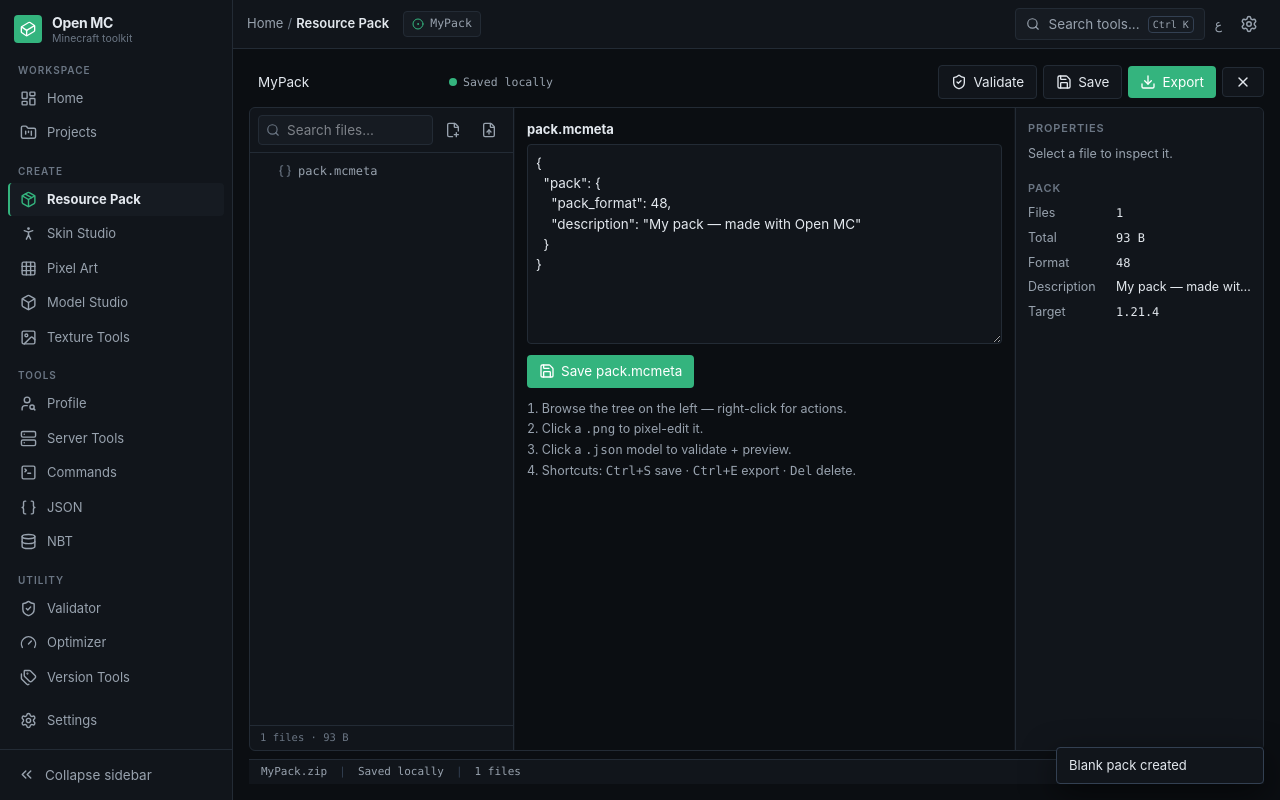
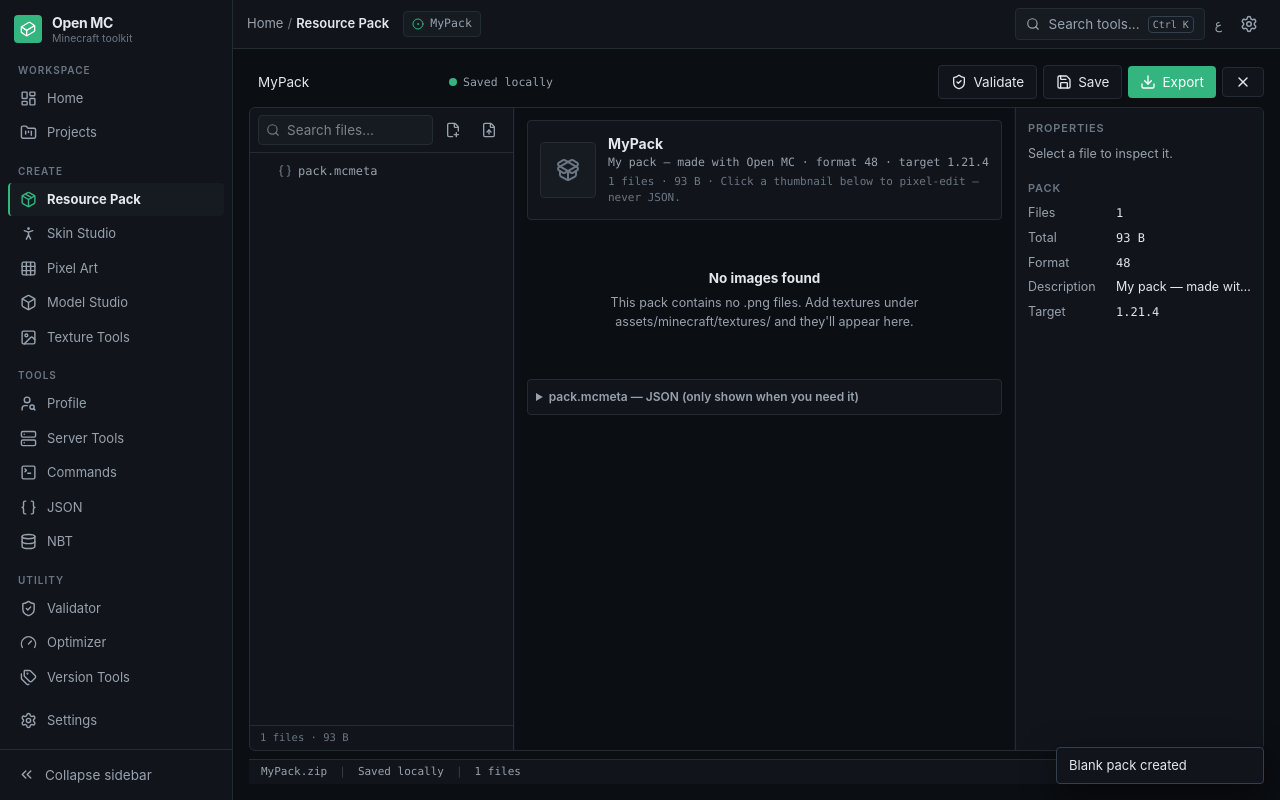
Before and after one commit to xhskabdvjdock/Open-MC, a Next.js app: page /resource-pack in a window 1280 px wide. Both pictures are taken after a click on the button "New blank pack". Built offline with nearby package versions, Linux system fonts and the light colour scheme.

Commit message:
Resource Pack: show textures gallery by default, auto-expand texture folders, fix PNG editor priority (no more JSON for drawings)

```diff
--- a/app/resource-pack/page.tsx
+++ b/app/resource-pack/page.tsx
@@ -87,7 +87,7 @@
   const [editKey, setEditKey] = useState(0);
   const [dirty, setDirty] = useState(false);
   const [zoom, setZoom] = useState(8);
-  const [expanded, setExpanded] = useState<Set<string>>(new Set(["assets", "assets/minecraft"]));
+  const [expanded, setExpanded] = useState<Set<string>>(new Set(["assets", "assets/minecraft", "assets/minecraft/textures"]));
   const [treeQuery, setTreeQuery] = useState("");
   const [ctx, setCtx] = useState<{ x: number; y: number; path: string; isDir: boolean } | null>(null);
   const [uploadDir, setUploadDir] = useState("");
@@ -95,6 +95,7 @@
   const [propsW, setPropsW] = useState(248);
   const [quickReport, setQuickReport] = useState<string | null>(null);
   const [isDesktop, setIsDesktop] = useState(false);
+  const [thumbUrls, setThumbUrls] = useState<Map<string, string>>(new Map());
   const editorRef = useRef<PixelEditorHandle>(null);
   const zipInput = useRef<HTMLInputElement>(null);
   const addInput = useRef<HTMLInputElement>(null);
@@ -118,6 +119,53 @@
     mq.addEventListener("change", apply);
     return () => mq.removeEventListener("change", apply);
   }, []);
+
+  // ---- auto-expand textures so drawings are discoverable immediately ----
+  useEffect(() => {
+    if (fileList.some((p) => p.startsWith("assets/minecraft/textures/"))) {
+      setExpanded((prev) => {
+        const next = new Set(prev);
+        next.add("assets");
+        next.add("assets/minecraft");
+        next.add("assets/minecraft/textures");
+        // Also reveal the first level of texture types (block, item, entity…) so user isn't stuck
+        for (const p of fileList) {
+          if (p.startsWith("assets/minecraft/textures/")) {
+            const rest = p.slice("assets/minecraft/textures/".length);
+            const seg = rest.split("/")[0];
+            if (seg && rest.includes("/")) next.add(`assets/minecraft/textures/${seg}`);
+          }
+        }
+        return next;
+      });
+    }
+  }, [fileList]);
+
+  // ---- thumbnails for gallery (first 240 images only, recycled on pack change) ----
+  useEffect(() => {
+    const pngs = fileList.filter((p) => /\.png$/i.test(p)).slice(0, 240);
+    const m = new Map<string, string>();
+    for (const p of pngs) {
+      const bytes = files.get(p);
+      if (!bytes) continue;
+      try {
+        m.set(p, URL.createObjectURL(new Blob([bytes as BlobPart], { type: "image/png" })));
+      } catch { /* ignore */ }
+    }
+    setThumbUrls(m);
+    return () => {
+      for (const url of m.values()) URL.revokeObjectURL(url);
+    };
+  }, [files, fileList]);
+
+  // ---- revoke the single-file preview URL when it changes / unmounts (avoid blob leak) ----
+  useEffect(() => {
+    return () => {
+      if (previewUrl && previewUrl.startsWith("blob:")) {
+        try { URL.revokeObjectURL(previewUrl); } catch { /* ignore */ }
+      }
+    };
+  }, [previewUrl]);
 
   // ---- import ----
   const importBlob = useCallback(async (blob: Blob, name: string) => {
@@ -695,17 +743,112 @@
         {/* editor */}
         <section aria-label="Editor" className="flex min-h-[320px] min-w-0 flex-1 flex-col" style={{ background: "var(--bg)" }}>
           {!selected ? (
-            <div className="flex flex-1 flex-col gap-3 overflow-y-auto p-3">
+            <div className="flex flex-1 flex-col gap-4 overflow-y-auto p-3">
+              {/* Pack header: icon + meta, so user instantly knows it's a pack not a code file */}
+              <div className="flex items-center gap-3 rounded border p-3" style={{ borderColor: "var(--border)", background: "var(--panel)" }}>
+                {thumbUrls.get("pack.png") ? (
+                  // eslint-disable-next-line @next/next/no-img-element
+                  <img
+                    src={thumbUrls.get("pack.png")!}
+                    alt="pack.png"
+                    width={56}
+                    height={56}
+                    className="shrink-0 rounded-sm border"
+                    style={{ imageRendering: "pixelated", borderColor: "var(--border)" }}
+                  />
+                ) : (
+                  <span className="grid size-14 place-items-center rounded-sm border" style={{ borderColor: "var(--border)", background: "var(--panel-2)", color: "var(--faint)" }}>
+                    <PackageOpen className="size-6" aria-hidden />
+                  </span>
+                )}
+                <div className="min-w-0 flex-1">
+                  <div className="truncate text-[14px] font-bold">{packName}</div>
+                  <div className="truncate font-mono text-[11.5px]" style={{ color: "var(--muted)" }}>
+                    {mcmetaSummary.desc ?? "No description yet — select pack.mcmeta in the tree to edit."} · format {mcmetaSummary.format ?? "—"} · target {mcVersion}
+                  </div>
+                  <div className="mt-0.5 font-mono text-[11px]" style={{ color: "var(--faint)" }}>
+                    {files.size} files · {formatBytes(totalBytes)} · Click a thumbnail below to pixel-edit — never JSON.
+                  </div>
+                </div>
+              </div>
+
+              {/* Textures gallery: the actual drawings — this is what user asked for */}
+              {(() => {
+                const pngs = fileList.filter((p) => /\.png$/i.test(p));
+                if (pngs.length === 0) {
+                  return (
+                    <EmptyState
+                      title="No images found"
+                      body="This pack contains no .png files. Add textures under assets/minecraft/textures/ and they'll appear here."
+                    />
+                  );
+                }
+                const showing = pngs.slice(0, 240);
+                const more = pngs.length - showing.length;
+                return (
                   <div>
-                <h2 className="mb-1 text-[13px] font-bold">pack.mcmeta</h2>
+                    <div className="mb-1.5 flex items-center gap-2">
+                      <h2 className="text-[12px] font-bold uppercase tracking-[0.08em]" style={{ color: "var(--faint)" }}>
+                        Textures · {pngs.length} drawings — click to edit
+                      </h2>
+                      <span className="ms-auto font-mono text-[11px]" style={{ color: "var(--faint)" }}>
+                        {more > 0 ? `showing 240 of ${pngs.length}` : `${pngs.length} images`}
+                      </span>
+                    </div>
+                    <ul className="grid gap-2" style={{ gridTemplateColumns: "repeat(auto-fill, minmax(92px, 1fr))" }}>
+                      {showing.map((p) => (
+                        <li key={p}>
+                          <button
+                            onClick={() => void openPath(p)}
+                            title={`${p} — click to pixel-edit`}
+                            aria-label={`Edit ${baseOf(p)}`}
+                            className="ui-transition flex w-full flex-col items-center gap-1 rounded border p-2 text-center hover:opacity-90"
+                            style={{ borderColor: "var(--border)", background: "var(--panel)" }}
+                          >
+                            {thumbUrls.get(p) ? (
+                              // eslint-disable-next-line @next/next/no-img-element
+                              <img
+                                src={thumbUrls.get(p)!}
+                                alt=""
+                                width={64}
+                                height={64}
+                                className="checker rounded-sm border"
+                                style={{ imageRendering: "pixelated", borderColor: "var(--border)", width: 64, height: 64, objectFit: "contain" }}
+                              />
+                            ) : (
+                              <span className="checker grid h-16 w-16 place-items-center rounded-sm border text-[10px]" style={{ borderColor: "var(--border)", color: "var(--faint)" }}>
+                                PNG
+                              </span>
+                            )}
+                            <span className="line-clamp-2 w-full break-all font-mono text-[10.5px] leading-tight">{baseOf(p)}</span>
+                            <span className="w-full truncate font-mono text-[10px]" style={{ color: "var(--faint)" }}>
+                              {p.replace(/^assets\/minecraft\/textures\//, "")}
+                            </span>
+                          </button>
+                        </li>
+                      ))}
+                    </ul>
+                    <p className="mt-2 text-[11.5px]" style={{ color: "var(--muted)" }}>
+                      Tip: right-click any file in the tree for Rename / Duplicate / Delete. Press <span className="font-mono">Ctrl+S</span> in the pixel editor to save changes into the pack, then <span className="font-mono">Export</span> to get a new .zip.
+                    </p>
+                  </div>
+                );
+              })()}
+
+              {/* Compact meta editor is still available but not the focus — user must pick pack.mcmeta explicitly to edit JSON */}
+              <details className="rounded border p-2" style={{ borderColor: "var(--border)", background: "var(--panel)" }}>
+                <summary className="cursor-pointer list-inside text-[12px] font-semibold" style={{ color: "var(--muted)" }}>
+                  pack.mcmeta — JSON (only shown when you need it)
+                </summary>
+                <div className="mt-2">
                   <textarea
                     value={mcmetaText}
                     onChange={(e) => { setMcmetaText(e.target.value); setMcmetaError(""); }}
-                  rows={9}
+                    rows={7}
                     spellCheck={false}
                     aria-label="pack.mcmeta JSON"
                     className="w-full rounded border p-2 font-mono text-[12px] outline-none"
-                  style={{ borderColor: "var(--border)", background: "var(--panel)" }}
+                    style={{ borderColor: "var(--border)", background: "var(--panel-2)" }}
                   />
                   {mcmetaError && <p className="mt-1 text-[12px]" style={{ color: "var(--danger)" }} role="alert">{mcmetaError}</p>}
                   <div className="mt-1.5">
@@ -714,12 +857,7 @@
                     </Btn>
                   </div>
                 </div>
-              <ol className="list-inside list-decimal space-y-0.5 text-[12.5px]" style={{ color: "var(--muted)" }}>
-                <li>Browse the tree on the left — right-click for actions.</li>
-                <li>Click a <span className="font-mono">.png</span> to pixel-edit it.</li>
-                <li>Click a <span className="font-mono">.json</span> model to validate + preview.</li>
-                <li>Shortcuts: <span className="font-mono">Ctrl+S</span> save · <span className="font-mono">Ctrl+E</span> export · <span className="font-mono">Del</span> delete.</li>
-              </ol>
+              </details>
             </div>
           ) : (
             <div className="flex min-h-0 flex-1 flex-col">
@@ -740,7 +878,9 @@
                 </IconBtn>
               </div>
               <div className="min-h-0 flex-1 overflow-y-auto p-3">
-                {selIsPng && editingImg && imgDims && (
+                {selIsPng ? (
+                  // Drawings first — pixel-perfect editor, never JSON. Loading state while decoding.
+                  editingImg && imgDims ? (
                     <PixelEditor
                       key={selected + editKey}
                       ref={editorRef}
@@ -751,8 +891,26 @@
                       onEdit={markDirty}
                       onZoomChange={setZoom}
                     />
+                  ) : (
+                    <div className="flex flex-col items-center gap-3 py-8">
+                      {thumbUrls.get(selected ?? "") ? (
+                        // eslint-disable-next-line @next/next/no-img-element
+                        <img
+                          src={thumbUrls.get(selected ?? "")!}
+                          alt={`Preview of ${selected}`}
+                          className="checker max-h-64 max-w-full rounded-sm border object-contain"
+                          style={{ imageRendering: "pixelated", borderColor: "var(--border)" }}
+                        />
+                      ) : (
+                        <span className="grid size-16 place-items-center rounded-sm border" style={{ borderColor: "var(--border)", color: "var(--faint)" }}>
+                          <ImageIcon className="size-6" aria-hidden />
+                        </span>
                       )}
-                {(selIsJson || selected === "pack.mcmeta") && (
+                      <p className="text-[13px]" style={{ color: "var(--muted)" }}>Loading drawing…</p>
+                      <p className="font-mono text-[11.5px]" style={{ color: "var(--faint)" }}>{selected} · {formatBytes(files.get(selected ?? "")?.length ?? 0)}</p>
+                    </div>
+                  )
+                ) : (selIsJson || selected === "pack.mcmeta") ? (
                   <div className="grid min-h-full gap-3 xl:grid-cols-2">
                     <div className="flex min-w-0 flex-col">
                       <div className="mb-1 flex items-center gap-2">
@@ -786,28 +944,25 @@
                       {!parsedModel && <p className="mt-1 text-[12.5px]" style={{ color: "var(--danger)" }}>Invalid JSON — fix syntax to preview.</p>}
                     </div>
                   </div>
-                )}
-                {selIsAudio && (
+                ) : selIsAudio ? (
                   <div className="flex max-w-lg flex-col gap-2">
                     <dl className="grid grid-cols-[96px_1fr] gap-1 rounded border p-3 text-[12.5px]" style={{ borderColor: "var(--border)", background: "var(--panel)" }}>
                       <dt style={{ color: "var(--muted)" }}>Filename</dt><dd className="font-mono">{baseOf(selected)}</dd>
                       <dt style={{ color: "var(--muted)" }}>Size</dt><dd className="font-mono">{formatBytes(audioMeta?.size ?? 0)}</dd>
                       <dt style={{ color: "var(--muted)" }}>Format</dt><dd className="font-mono">{audioMeta?.format ?? "unknown"}</dd>
-                      <dt style={{ color: "var(--muted)" }}>Duration</dt><dd><DurationProbe url={soundUrls[selected] ?? previewUrl} /></dd>
+                      <dt style={{ color: "var(--muted)" }}>Duration</dt><dd><DurationProbe url={soundUrls[selected ?? ""] ?? previewUrl} /></dd>
                     </dl>
-                    {(soundUrls[selected] ?? previewUrl) && (
-                      <audio controls src={soundUrls[selected] ?? previewUrl} className="w-full" preload="metadata" />
+                    {(soundUrls[selected ?? ""] ?? previewUrl) && (
+                      <audio controls src={soundUrls[selected ?? ""] ?? previewUrl} className="w-full" preload="metadata" />
                     )}
                     <p className="text-[11.5px]" style={{ color: "var(--muted)" }}>Sounds are never converted — replace preserves bytes exactly.</p>
                   </div>
-                )}
-                {selIsText && (
+                ) : selIsText ? (
                   <div className="flex min-h-full flex-col">
                     <textarea value={modelText} onChange={(e) => setModelText(e.target.value)} rows={20} spellCheck={false} aria-label={`Edit ${selected}`} className="w-full flex-1 rounded border p-2 font-mono text-[12px] outline-none" style={{ borderColor: "var(--border)", background: "var(--panel)" }} />
                   </div>
-                )}
-                {!selIsPng && !selIsJson && !selIsAudio && !selIsText && selected !== "pack.mcmeta" && (
-                  <EmptyState title="Binary file" body={`${formatBytes(files.get(selected)?.length ?? 0)} — use Replace or Download.`} />
+                ) : (
+                  <EmptyState title="Binary file" body={`${formatBytes(files.get(selected ?? "")?.length ?? 0)} — use Replace or Download.`} />
                 )}
               </div>
             </div>
```
Lines whose indentation alone changed are shown as unchanged.
